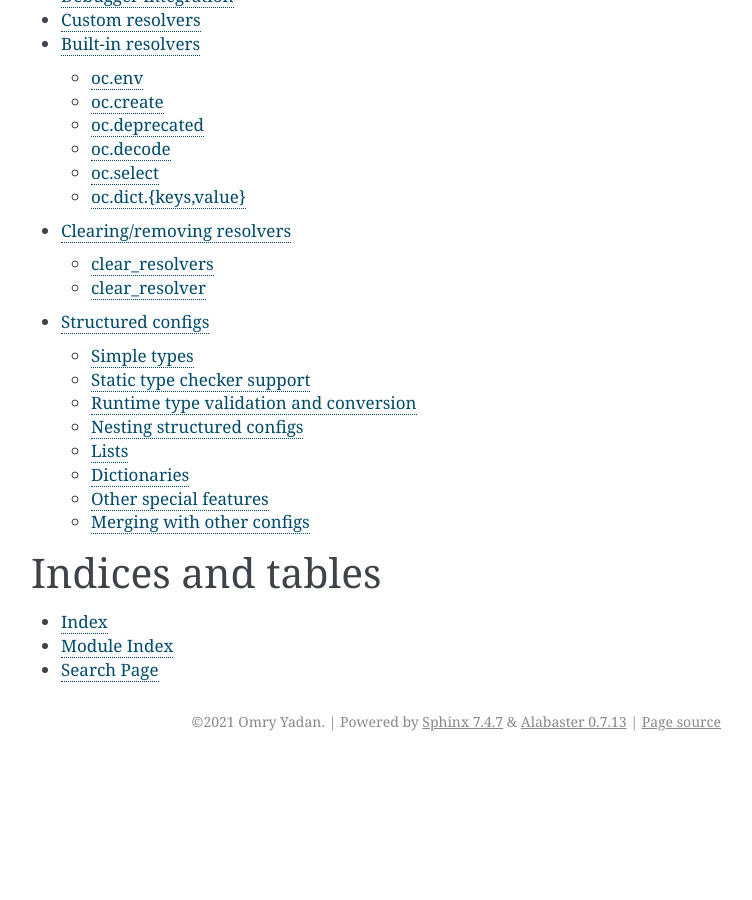
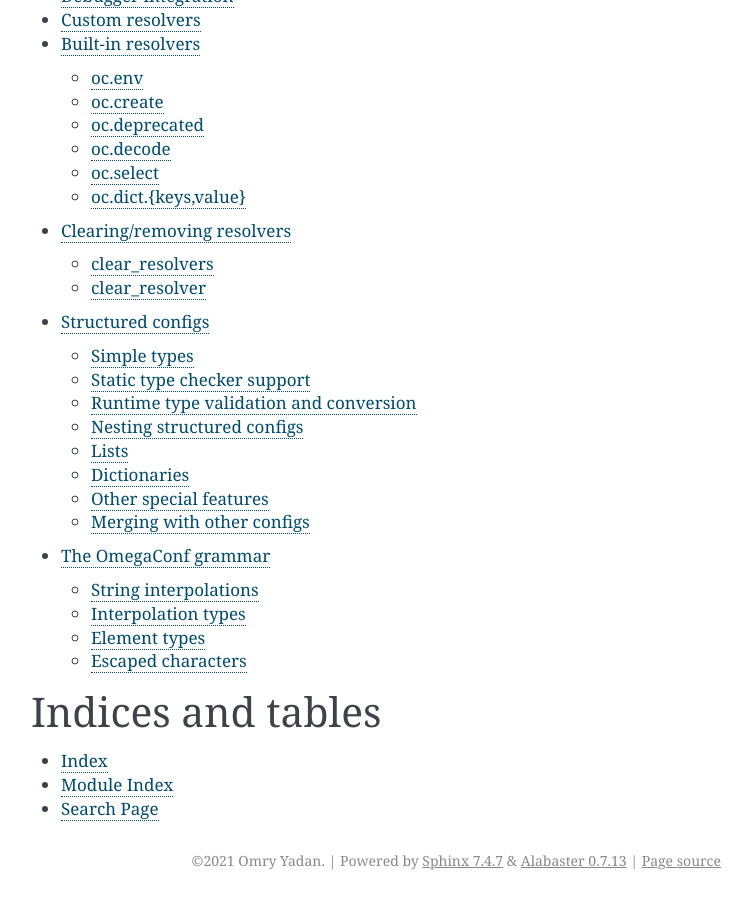
Before and after one commit to omry/omegaconf, a Sphinx documentation site: the page built from docs/source/index.rst, in a window 1280 px wide and 900 px high, scrolled down 1347 px. Shown: the whole window, without its empty margins (389-1141 px from the left). Built offline with Sphinx 7.4.7, drawn with Linux system fonts in a browser that asks for light colours; before the commit the page ends 2108 px from its top, so only the background shows below that; some of the changed lines change nothing that is shown.

Commit message:
Add documentation for the OmegaConf grammar

```diff
--- a/docs/source/custom_resolvers.rst
+++ b/docs/source/custom_resolvers.rst
@@ -264,13 +264,14 @@
 oc.decode
 ^^^^^^^^^
 
-With ``oc.decode``, strings can be converted into their corresponding data types using the OmegaConf grammar.
+With ``oc.decode``, strings can be converted into their corresponding data types using
+the :ref:`"element" parser rule of the OmegaConf grammar<element-types>`.
 This grammar recognizes typical data types like ``bool``, ``int``, ``float``, ``dict`` and ``list``,
 e.g. ``"true"``, ``"1"``, ``"1e-3"``, ``"{a: b}"``, ``"[a, b, c]"``.
 
 Note that:
 
-- In general input strings provided to ``oc.decode`` should be quoted, since only a subset of the characters is allowed in unquoted strings.
+- In most cases input strings provided to ``oc.decode`` should be quoted, since only a subset of the characters is allowed in unquoted strings.
 - ``None`` (written as ``null`` in the grammar) is the only valid non-string input to ``oc.decode`` (returning ``None`` in that case).
 
 This resolver can be useful for instance to parse environment variables:
--- /dev/null
+++ b/docs/source/grammar.rst
@@ -0,0 +1,240 @@
+.. testsetup:: *
+
+    from omegaconf import OmegaConf
+
+The OmegaConf grammar
+---------------------
+
+OmegaConf uses an `ANTLR <https://www.antlr.org/>`_-based grammar to parse string expressions,
+where the `lexer rules <https://github.com/omry/omegaconf/blob/master/omegaconf/grammar/OmegaConfGrammarLexer.g4>`_
+rules define the tokens used by the `parser rules <https://github.com/omry/omegaconf/blob/master/omegaconf/grammar/OmegaConfGrammarParser.g4>`_.
+Currently this grammar's main usage is in the parsing of :ref:`interpolations<interpolation>`, detailed below.
+
+
+String interpolations
+^^^^^^^^^^^^^^^^^^^^^
+
+A string interpolation is a string concatenating an interpolation with additional characters
+(that may or may not be other interpolations).
+These are all examples of string interpolations:
+
+    - ``https://${host}:${port}``
+    - ``Hello ${name}``
+    - ``${a}${oc.env:B}${c}``
+
+Such strings are matched by the following parser rule, which is the main rule used
+to parse any string containing an interpolation:
+
+    .. code-block:: antlr
+
+        text: (interpolation |
+               ANY_STR | ESC | ESC_INTER | TOP_ESC | QUOTED_ESC)+;
+
+In this rule, all tokens except ``interpolation`` represent regular string fragments
+(with a special handling of escaped characters, see :ref:`escaping-in-sring-interpolations` below).
+
+
+Interpolation types
+^^^^^^^^^^^^^^^^^^^
+
+An ``interpolation`` as found in the rule above can either be a :ref:`config-node-interpolation`
+(e.g., ``${host}``) or a call to a :ref:`resolver<resolvers>` (e.g., ``${oc.env:B}``).
+This is reflected in the following parser rules:
+
+    .. code-block:: antlr
+
+        interpolation: interpolationNode | interpolationResolver;
+
+        interpolationNode:
+            INTER_OPEN  // ${
+            DOT*
+            (configKey | BRACKET_OPEN configKey BRACKET_CLOSE)
+            (DOT configKey | BRACKET_OPEN configKey BRACKET_CLOSE)*
+            INTER_CLOSE;  // }
+
+        interpolationResolver:
+            INTER_OPEN  // ${
+            resolverName COLON sequence?
+            BRACE_CLOSE;  // }
+
+The following are all valid examples of config node interpolations according to the ``interpolationNode`` rule
+(note in particular that it supports both dot and bracket notations to access child nodes):
+
+    - ``${host}``
+    - ``${.sibling}``
+    - ``${..uncle.cousin}``
+    - ``${some_list[3]}``
+    - ``${some_deep_dict[key1][subkey2].subsubkey3}``
+
+Here are also examples of resolver calls from the ``interpolationResolver`` rule:
+
+    - ``${oc.env:B}``
+    - ``${my_resolver_without_args:}``
+    - ``${oc.select: missing, default}``
+
+Resolver arguments must be provided in a comma-separated list as per the following
+``sequence`` parser rule:
+
+    .. code-block:: antlr
+
+        sequence: (element (COMMA element?)*) | (COMMA element?)+;
+
+*Note that this rule currently supports empty arguments to preserve backward compatibility
+with OmegaConf 2.0, but this has been deprecated (see* `#572 <https://github.com/omry/omegaconf/issues/572>`_ *).*
+
+
+.. _element-types:
+
+Element types
+^^^^^^^^^^^^^
+
+There are four main types of elements:
+
+    .. code-block:: antlr
+
+        element:
+            quotedValue
+            | listContainer
+            | dictContainer
+            | primitive
+        ;
+
+A ``quotedValue`` is a quoted string that may contain basically anything in-between either double or single quotes
+(including interpolations, which will be resolved at evaluation time).
+For instance:
+
+    - ``"Hello World!"``
+    - ``'Hello ${name}!'``
+    - ``"I ${can: ${nest}, ${interpolations}, 'and quotes'}"``
+
+The ``quotedValue`` parser rule is formally defined as:
+
+    .. code-block:: antlr
+
+        quotedValue:
+            (QUOTE_OPEN_SINGLE | QUOTE_OPEN_DOUBLE)
+            text?
+            MATCHING_QUOTE_CLOSE;
+
+
+``listContainer`` and ``dictContainer`` are respectively lists and dictionaries, using a familiar syntax:
+
+    - List examples: ``[]``, ``[1, 2, 3]``, ``[${a}, ${oc.env:B}, c]``
+    - Dict examples: ``{}``, ``{a: 1, b: 2}``, ``{a: ${a}, b: ${oc.env:B}}``
+
+Their corresponding parser rules are:
+
+    .. code-block:: antlr
+
+        listContainer: BRACKET_OPEN sequence? BRACKET_CLOSE;
+        dictContainer: BRACE_OPEN
+                       (dictKeyValuePair (COMMA dictKeyValuePair)*)?
+                       BRACE_CLOSE;
+
+Regarding dictionaries, note that although values can be any ``element``, keys are more
+restricted, and in particular quoted strings and interpolations are currently *not* allowed as
+dictionary keys (see the definition of ``dictKey`` in the `grammar <https://github.com/omry/omegaconf/blob/master/omegaconf/grammar/OmegaConfGrammarParser.g4>`_).
+
+Finally, a ``primitive`` is everything else that is allowed, including in particular (see the `full grammar <https://github.com/omry/omegaconf/blob/master/omegaconf/grammar/OmegaConfGrammarParser.g4>`_
+for details):
+
+    - Unquoted strings (that support only a subset of characters, contrary to quoted ones): ``foo``, ``foo_bar``, ``hello world 123``
+    - Integer numbers: ``123``, ``-5``, ``+1_000_000``
+    - Floating point numbers (with special case-independent keywords for infinity and NaN): ``0.1``, ``1e-3``, ``inf``, ``-INF``, ``nan``
+    - Other special keywords (also case-independent): ``null``, ``true``, ``false``, ``NULL``, ``True``, ``fAlSe``.
+      **IMPORTANT**: ``None`` is *not* a special keyword and will be parsed as an unquoted string, you must
+      use the ``null`` keyword instead (as in YAML).
+    - Interpolations (thus allowing for nested interpolations)
+
+
+Escaped characters
+^^^^^^^^^^^^^^^^^^
+
+Some characters need to be escaped, with varying escaping requirements depending on the situation.
+In general, however, you can use the following rule of thumb:
+*you only need to escape characters that otherwise have a special meaning in the current context*.
+
+.. _escaping-in-sring-interpolations:
+
+Escaping in string interpolations
++++++++++++++++++++++++++++++++++
+
+In order to define fields whose value is an interpolation-like string, interpolations can be escaped with ``\${``.
+For instance:
+
+.. doctest::
+
+    >>> c = OmegaConf.create({"path": r"\${dir}", "dir": "tmp"})
+    >>> print(c.path)  # does *not* interpolate into the `dir` node
+    ${dir}
+
+Since the ``\`` character has a special meaning in front of ``${``,
+it must itself be escaped with ``\\`` if you actually intend to follow it with an interpolation:
+
+.. doctest::
+
+    >>> c = OmegaConf.create({"path": r"C:\\${dir}", "dir": "tmp"})
+    >>> print(c.path)  # *does* interpolate into the `dir` node
+    C:\tmp
+
+Finally, since the ``\`` character has no special meaning unless followed by ``${``,
+it does *not* need to be escaped anywhere else:
+
+.. doctest::
+
+    >>> c = OmegaConf.create({"path": r"C:\foo_${dir}", "dir": "tmp"})
+    >>> print(c.path)  # a single \ is preserved...
+    C:\foo_tmp
+    >>> c = OmegaConf.create({"path": r"C:\\foo_${dir}", "dir": "tmp"})
+    >>> print(c.path)  # ... and multiple \\ too (no escape sequence)
+    C:\\foo_tmp
+
+Escaping in unquoted strings
+++++++++++++++++++++++++++++
+
+Unquoted strings can be found in a number of contexts, including dictionary keys/values,
+list elements, etc. As a result, the  escape sequences are used for some
+special characters
+(``\\``, ``\[``, ``\]``, ``\{``, ``\}``, ``\(``, ``\)``, ``\:``, ``\=``, ``\,``),
+for instance:
+
+    - ``C\:\\$\{dir\}`` resolves to the string ``"C:\${dir}"``
+    - ``\[a\, b\, c\]`` resolves to the string ``"[a, b, c]"``
+
+In addition, leading and trailing whitespaces must be escaped in unquoted strings
+if we do not want them to be stripped (while inner whitespaces are always preserved):
+
+.. doctest::
+
+    >>> c = OmegaConf.create({"esc": r"${oc.decode: \ hi u \  }"})
+    >>> c.esc  # one leading whitespace and two trailing ones
+    ' hi u  '
+    >>> # Tabs are handled similarly (NB: r-strings can't be used below)
+    >>> c = OmegaConf.create({"esc": "${oc.decode:\t\\\thi u\t\\\t\t}"})
+    >>> c.esc  # one leading tab and two trailing ones
+    '\thi u\t\t'
+
+Escaping in unquoted strings can lead to hard-to-read expressions, and it is recommended
+to switch to quoted strings instead of relying heavily on the above escape sequences.
+
+Escaping in quoted strings
+++++++++++++++++++++++++++
+
+As can be seen from the definition of the ``quotedValue`` parser rule above, a quoted string
+is essentially a string interpolation surrounded by quotes.
+This means that the ``\${`` escape sequence can also be used to escape interpolations
+in quoted strings, as seen in :ref:`escaping-in-sring-interpolations`:
+
+    - ``"\${dir}"`` resolves to the string ``"${dir}"``
+    - ``"C:\\${dir}"`` resolves to the string ``"C:\<value of dir>"``
+
+However, one key difference with string interpolations is that quotes of the same type
+as enclosing quotes must be escaped, unless they are within a nested interpolation.
+For instance:
+
+    - ``'\'Hi you\', I said'`` resolves to the string ``"'Hi you', I said"``
+    - ``"'Hi ${concat: 'y', "o", u}', I said"`` also resolves to the string ``"'Hi you', I said"``
+      if ``concat`` is a :doc:`custom resolver<custom_resolvers>` concatenating its inputs.
+      The main point to pay attention to in this example is that the quoted strings ``'y'`` and
+      ``"o"`` found within the resolver interpolation ``${concat: ...}`` do *not* need to be
+      escaped, regardless of existing quotes outside of this interpolation.
--- a/docs/source/index.rst
+++ b/docs/source/index.rst
@@ -13,6 +13,7 @@
    usage
    custom_resolvers
    structured_config
+   grammar
 
 
 
--- a/docs/source/usage.rst
+++ b/docs/source/usage.rst
@@ -315,6 +315,8 @@
 
 OmegaConf supports variable interpolation. Interpolations are evaluated lazily on access.
 
+.. _config-node-interpolation:
+
 Config node interpolation
 ^^^^^^^^^^^^^^^^^^^^^^^^^
 The interpolated variable can be the path to another node in the configuration, and in that case
@@ -382,6 +384,8 @@
     ... )
     >>> (cfg.player.height, cfg.player.weight)
     (180, 75)
+
+.. _resolvers:
 
 Resolvers
 ^^^^^^^^^
```
Also changed, not shown: 1 other file.
